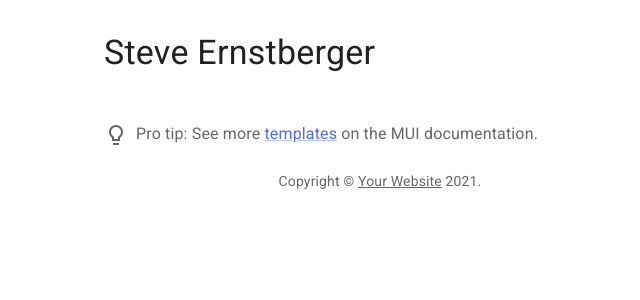
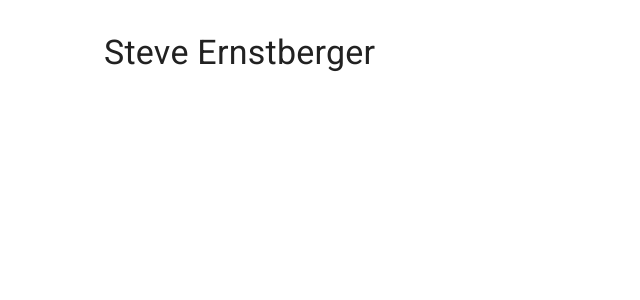
Before and after one commit to sernstberger/steveernstberger, a React (Create React App) app: page / in a window 1280 px wide. Shown: the top 300 px of the page, without its empty margins (260-900 px from the left). Built offline with nearby package versions, Linux system fonts and the light colour scheme.

Commit message:
removed uneccessary boilerplate

```diff
--- a/public/index.html
+++ b/public/index.html
@@ -19,7 +19,7 @@
       work correctly both with client-side routing and a non-root public URL.
       Learn how to configure a non-root public URL by running `npm run build`.
     -->
-    <title>My page</title>
+    <title>Steve Ernstberger - Front end developer</title>
     <!-- Fonts to support Material Design -->
     <link rel="stylesheet" href="https://fonts.googleapis.com/css?family=Roboto:300,400,500,700&display=swap" />
   </head>
--- a/src/App.tsx
+++ b/src/App.tsx
@@ -1,21 +1,6 @@
-import * as React from 'react';
-import Container from '@mui/material/Container';
-import Typography from '@mui/material/Typography';
-import Box from '@mui/material/Box';
-import Link from '@mui/material/Link';
-import ProTip from './ProTip';
-
-function Copyright() {
-  return (
-    <Typography variant="body2" color="text.secondary" align="center">
-      {'Copyright © '}
-      <Link color="inherit" href="https://mui.com/">
-        Your Website
-      </Link>{' '}
-      {new Date().getFullYear()}.
-    </Typography>
-  );
-}
+import Container from "@mui/material/Container";
+import Typography from "@mui/material/Typography";
+import Box from "@mui/material/Box";
 
 export default function App() {
   return (
@@ -24,8 +9,6 @@
         <Typography variant="h4" component="h1" gutterBottom>
           Steve Ernstberger
         </Typography>
-        <ProTip />
-        <Copyright />
       </Box>
     </Container>
   );
--- a/src/ProTip.tsx
+++ /dev/null
@@ -1,22 +0,0 @@
-import * as React from 'react';
-import Link from '@mui/material/Link';
-import SvgIcon, { SvgIconProps } from '@mui/material/SvgIcon';
-import Typography from '@mui/material/Typography';
-
-function LightBulbIcon(props: SvgIconProps) {
-  return (
-    <SvgIcon {...props}>
-      <path d="M9 21c0 .55.45 1 1 1h4c.55 0 1-.45 1-1v-1H9v1zm3-19C8.14 2 5 5.14 5 9c0 2.38 1.19 4.47 3 5.74V17c0 .55.45 1 1 1h6c.55 0 1-.45 1-1v-2.26c1.81-1.27 3-3.36 3-5.74 0-3.86-3.14-7-7-7zm2.85 11.1l-.85.6V16h-4v-2.3l-.85-.6C7.8 12.16 7 10.63 7 9c0-2.76 2.24-5 5-5s5 2.24 5 5c0 1.63-.8 3.16-2.15 4.1z" />
-    </SvgIcon>
-  );
-}
-
-export default function ProTip() {
-  return (
-    <Typography sx={{ mt: 6, mb: 3 }} color="text.secondary">
-      <LightBulbIcon sx={{ mr: 1, verticalAlign: 'middle' }} />
-      Pro tip: See more <Link href="https://mui.com/getting-started/templates/">templates</Link> on
-      the MUI documentation.
-    </Typography>
-  );
-}
```
